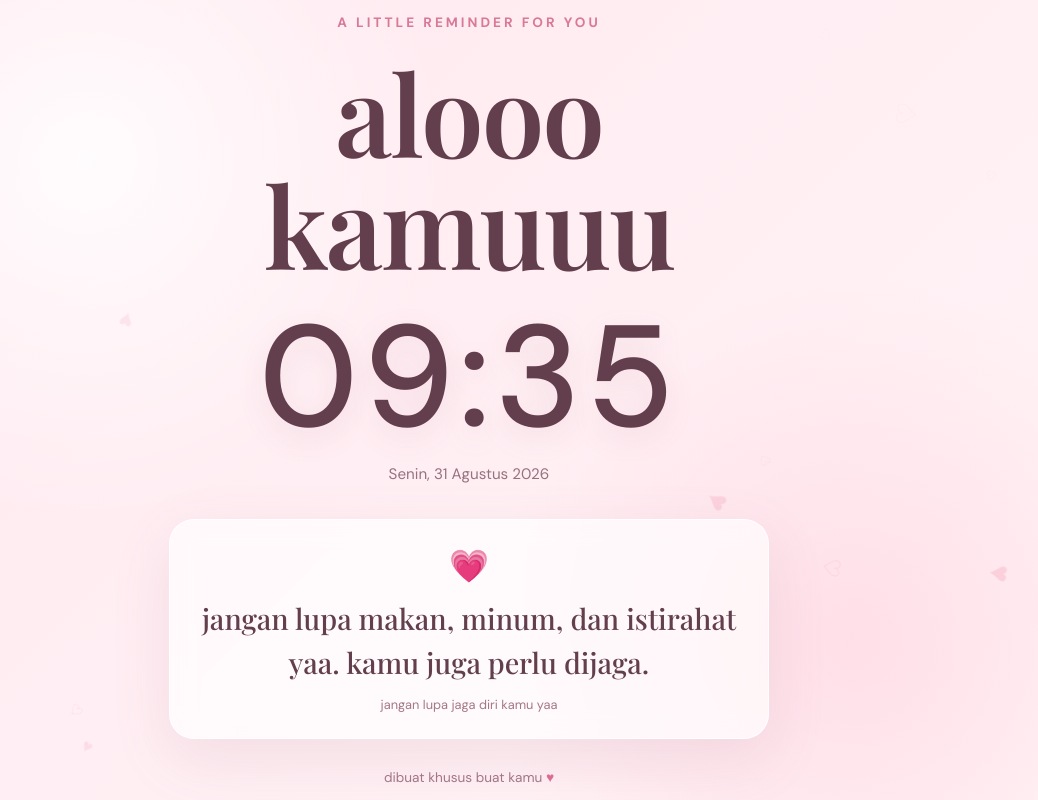
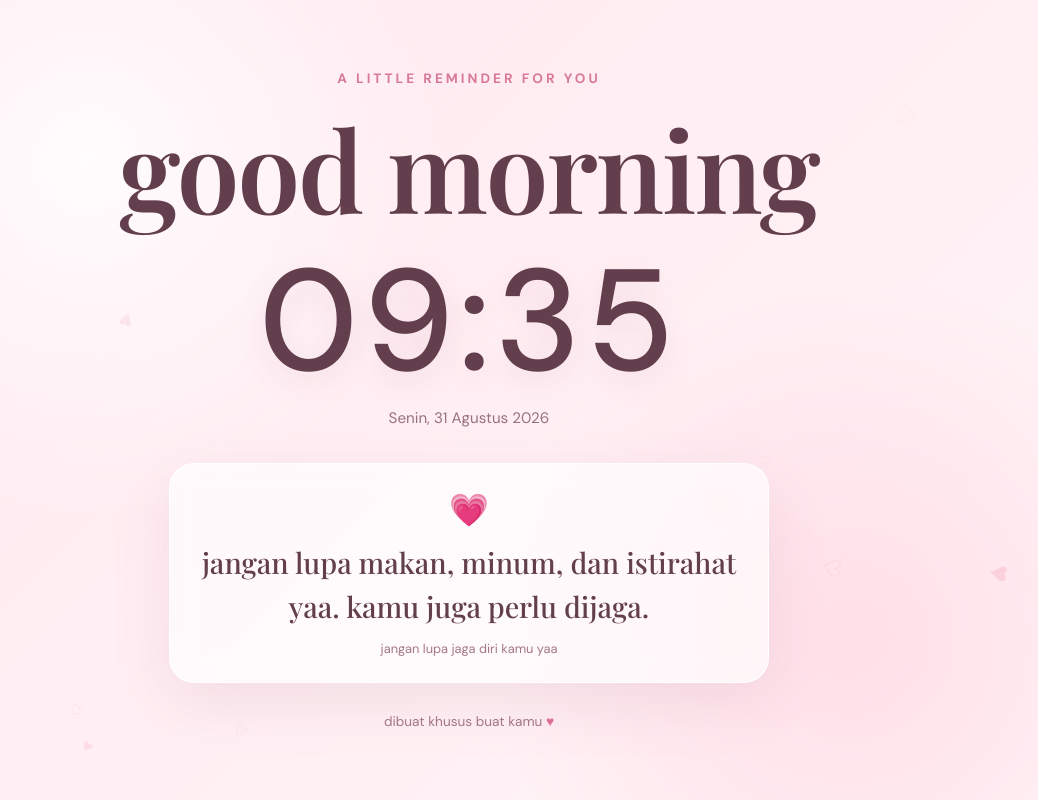
Before and after one commit to ferdinandnovanch/web-reminder, a plain HTML site: page index.html in a window 1280 px wide. Shown: the whole page, without its empty margins (171-1209 px from the left). Drawn offline with nearby package versions, Linux system fonts and the light colour scheme.

Commit message:
Update index.html

```diff
--- a/index.html
+++ b/index.html
@@ -318,8 +318,8 @@
       GANTI NAMA DI SINI
     -->
 
-    <h1>
-      alooo kamuuu
+    <h1 id="greeting">
+      good morning
     </h1>
 
 
@@ -373,7 +373,6 @@
     /* =========================
        REMINDER BERDASARKAN JAM
     ========================= */
-
 
     function getReminder(hour) {
 
@@ -507,6 +506,10 @@
       const minute =
         now.getMinutes();
 
+      document
+        .getElementById("greeting")
+        .textContent =
+        getGreeting(hour);
 
       /*
        * JAM
@@ -569,6 +572,23 @@
 
     }
 
+    function getGreeting(hour) {
+
+        if (hour >= 5 && hour < 12) {
+          return "good morning";
+        }
+
+        if (hour >= 12 && hour < 18) {
+          return "good afternoon";
+        }
+
+        if (hour >= 18 && hour < 22) {
+          return "good evening";
+        }
+
+        return "goodnight";
+
+      }
 
     /* =========================
        FLOATING HEARTS
```
